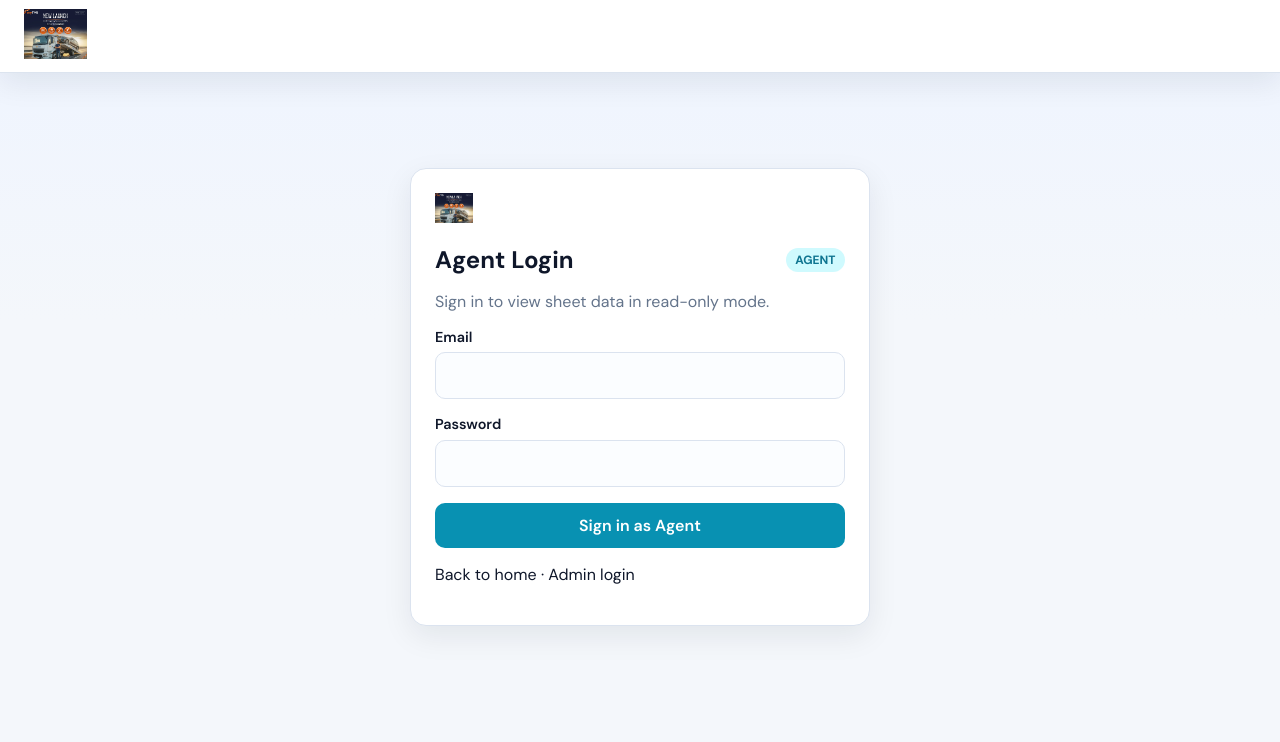
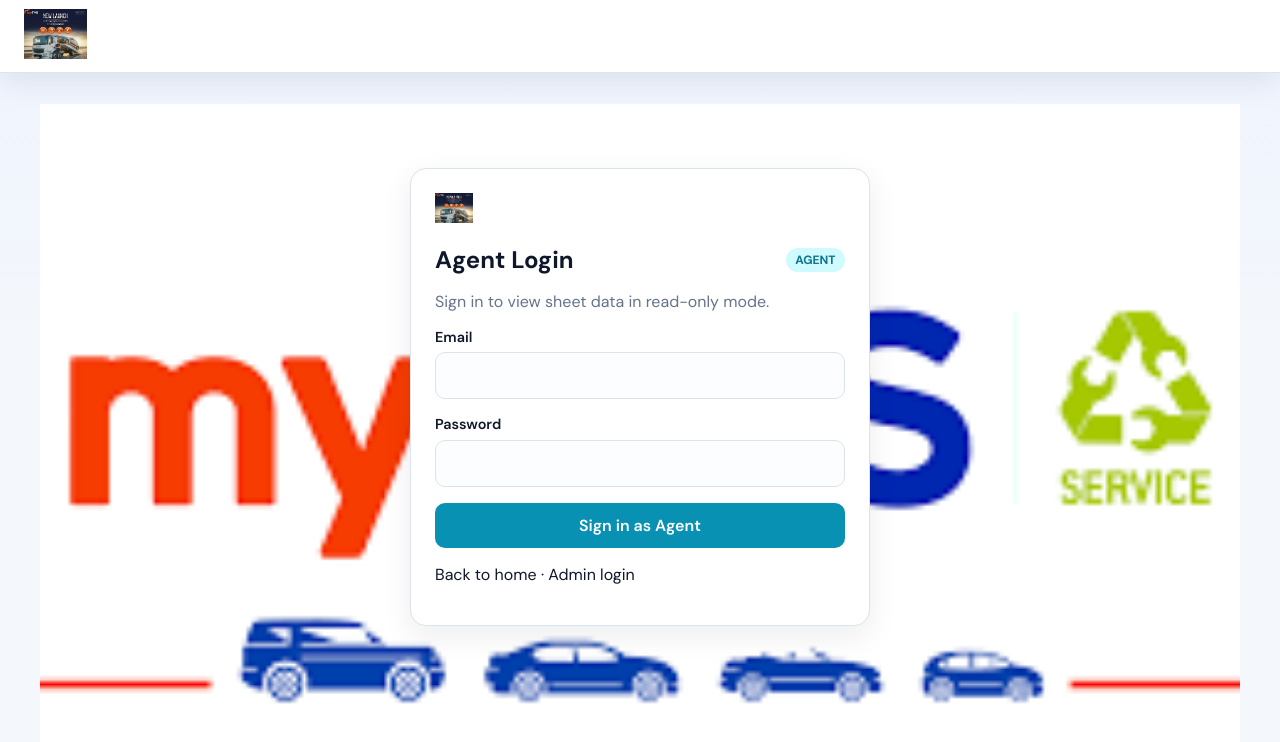
Before and after one commit to ranjithkumardevendhiran-a11y/sheet-front, a React (Vite) app: page /#/user/login in a window 1280 px wide. Shown: the top 742 px of the page. Built offline with nearby package versions, Linux system fonts and the light colour scheme; no server answers; sample sign-in values are in the browser's storage.

Commit message:
first commit

```diff
--- a/src/pages/UserLogin.jsx
+++ b/src/pages/UserLogin.jsx
@@ -28,7 +28,16 @@ export default function UserLogin() {
   };
 
   return (
-    <main className="container" style={{ padding: '4rem 0' }}>
+    <main
+      className="container"
+      style={{
+        padding: '4rem 0',
+        backgroundImage: 'url(/image1.png)',
+        backgroundSize: 'cover',
+        backgroundPosition: 'center',
+        minHeight: '100vh',
+      }}
+    >
       <section className="card" style={{ maxWidth: 460, margin: '0 auto' }}>
         <LogoBadge small />
         <div style={{ display: 'flex', justifyContent: 'space-between', alignItems: 'center', marginTop: '1rem' }}>
```
